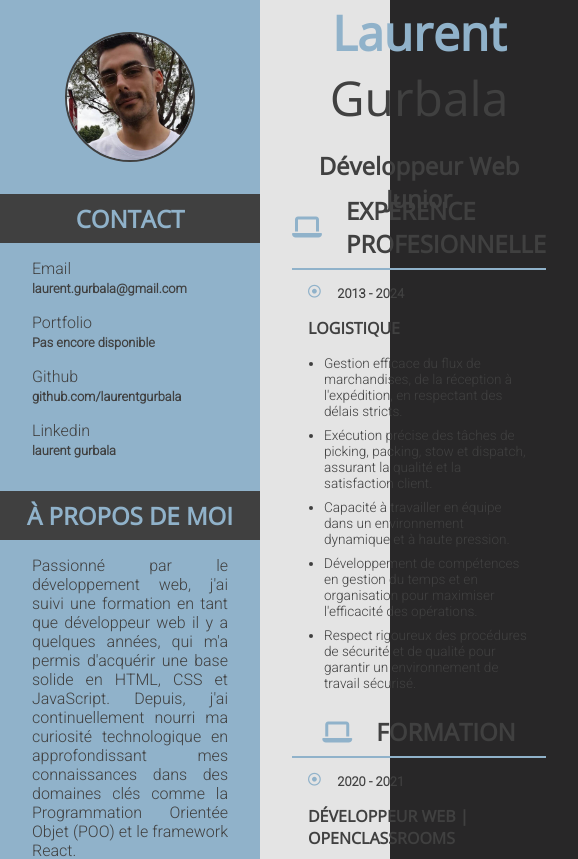
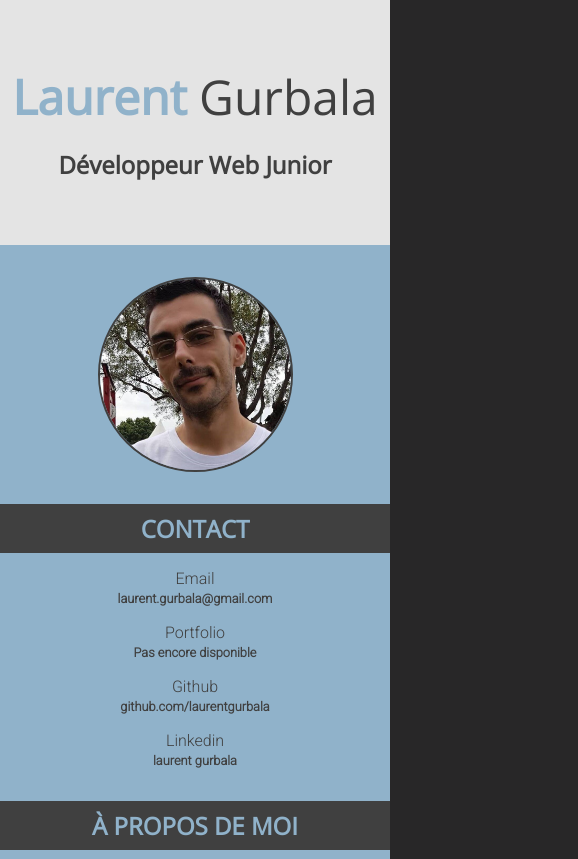
Before and after one commit to laurentGurbala/cv, a plain HTML site: page index.html in a window 390 px wide. Shown: the top 859 px of the page, 578 px wide, since content can reach past the window. Drawn offline with nearby package versions, Linux system fonts and the light colour scheme.

Commit message:
Media query 650px

```diff
--- a/styles/pages/home.css
+++ b/styles/pages/home.css
@@ -22,6 +22,21 @@
 .aside {
     grid-area: aside;
     background-color: var(--color-primary);
+}
+
+@media (max-width: 650px) {
+    .container-grid {
+        grid-template-columns: 1fr;
+        grid-template-rows: auto;
+        grid-template-areas:
+            "header"
+            "aside"
+            "main";
+    }
+
+    .aside {
+        margin-bottom: 3rem;
+    }
 }
 
 /* Hero selection */
@@ -55,6 +70,12 @@
     }
 }
 
+@media (max-width: 650px) {
+    .hero {
+        margin: 4rem 0;
+    }
+}
+
 /* Aside section */
 .photo {
     width: 100%;
@@ -85,6 +106,12 @@
     font-weight: bold;
 }
 
+@media (max-width: 650px) {
+    .contact__container {
+        text-align: center;
+    }
+}
+
 .about__container p {
     text-align: justify;
     margin-bottom: 1.5rem;
@@ -105,6 +132,12 @@
     margin-bottom: 0;
 }
 
+@media (max-width: 650px) {
+    .technologies {
+        text-align: center;
+    }
+}
+
 .loisirs {
     display: flex;
     justify-content: space-around;
```
